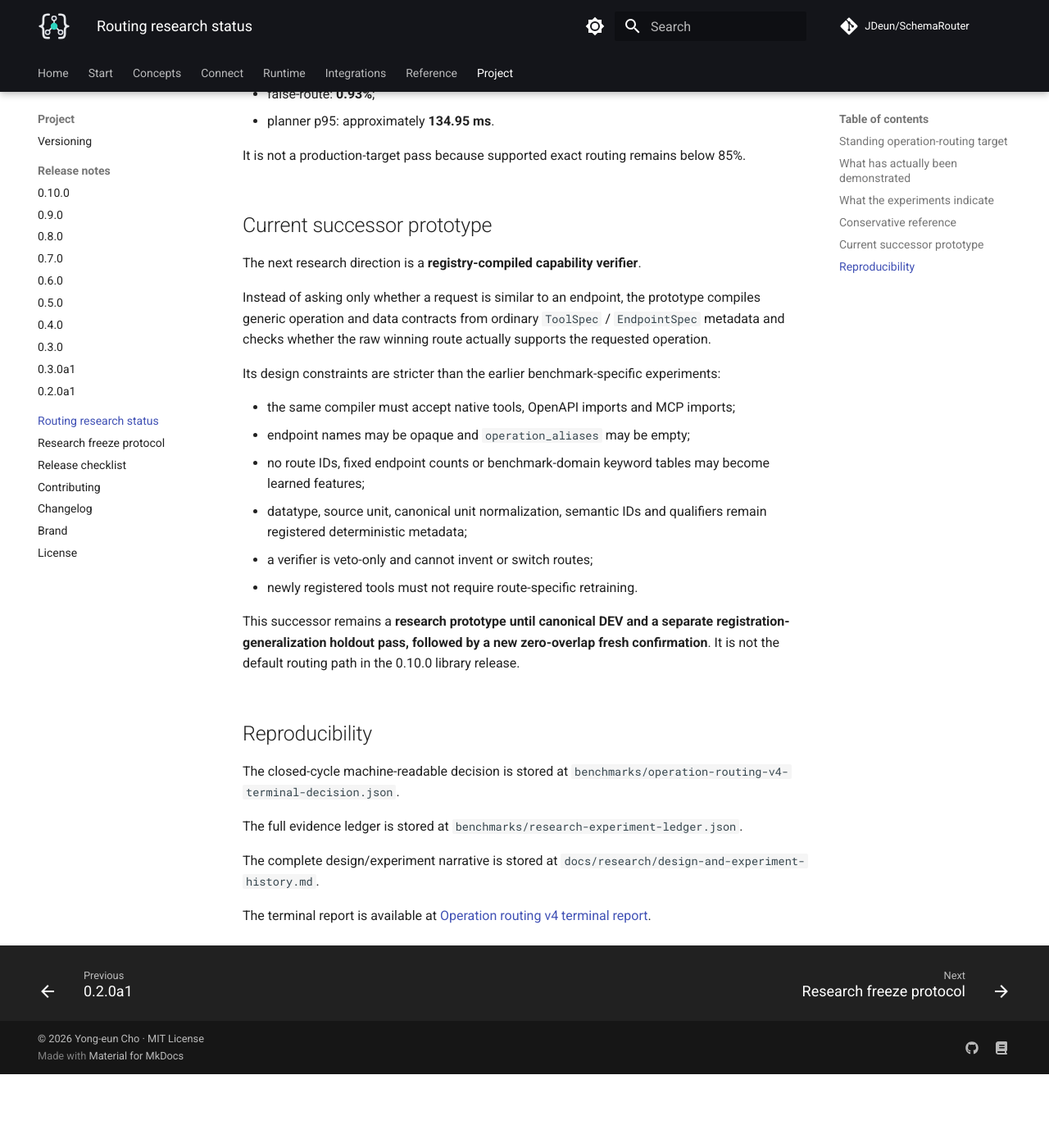
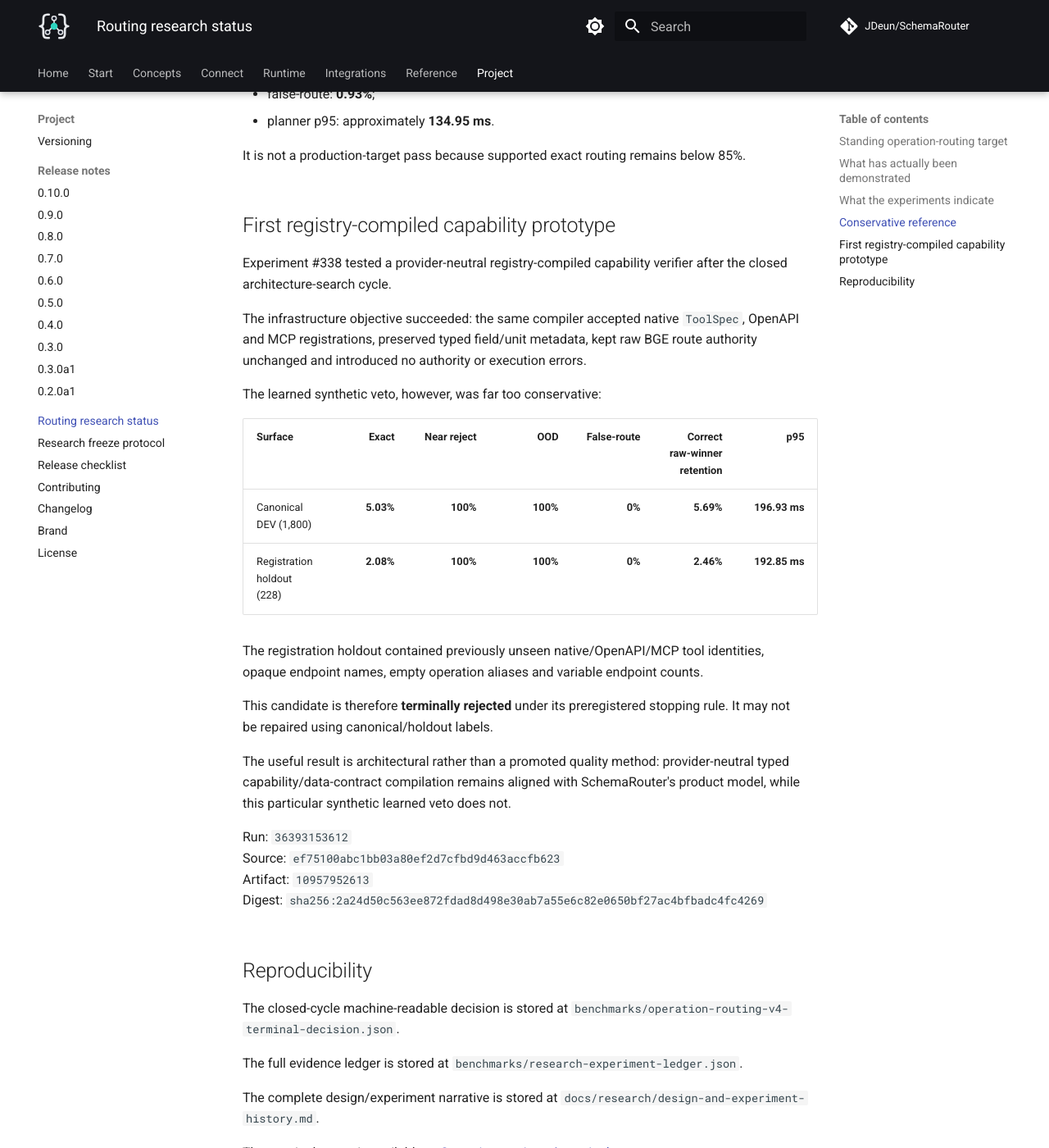
Before and after one commit to JDeun/SchemaRouter, an MkDocs documentation site: the page built from docs/research/routing-status.md, in a window 1280 px wide and 1400 px high, scrolled down 1839 px. Shown: the whole window at 82% size. Built offline with MkDocs 1.6.1 and Material for MkDocs 9.7.7, drawn with Linux system fonts in a browser that asks for light colours; comment, search, counter and statistics services are not loaded; before the commit the page ends 3149 px from its top, so only the background shows below that.

Commit message:
docs: record terminal registry capability verifier result

```diff
--- a/docs/research/routing-status.md
+++ b/docs/research/routing-status.md
@@ -62,27 +62,36 @@ The #259 BGE-M3 reference profile remains useful for safety-oriented comparison:
 
 It is not a production-target pass because supported exact routing remains below 85%.
 
-## Current successor prototype
+## First registry-compiled capability prototype
 
-The next research direction is a **registry-compiled capability verifier**.
+Experiment #338 tested a provider-neutral registry-compiled capability verifier after the closed
+architecture-search cycle.
 
-Instead of asking only whether a request is similar to an endpoint, the prototype compiles generic
-operation and data contracts from ordinary `ToolSpec` / `EndpointSpec` metadata and checks whether
-the raw winning route actually supports the requested operation.
+The infrastructure objective succeeded: the same compiler accepted native `ToolSpec`, OpenAPI and
+MCP registrations, preserved typed field/unit metadata, kept raw BGE route authority unchanged and
+introduced no authority or execution errors.
 
-Its design constraints are stricter than the earlier benchmark-specific experiments:
+The learned synthetic veto, however, was far too conservative:
 
-- the same compiler must accept native tools, OpenAPI imports and MCP imports;
-- endpoint names may be opaque and `operation_aliases` may be empty;
-- no route IDs, fixed endpoint counts or benchmark-domain keyword tables may become learned features;
-- datatype, source unit, canonical unit normalization, semantic IDs and qualifiers remain registered
-  deterministic metadata;
-- a verifier is veto-only and cannot invent or switch routes;
-- newly registered tools must not require route-specific retraining.
+| Surface | Exact | Near reject | OOD | False-route | Correct raw-winner retention | p95 |
+| --- | ---: | ---: | ---: | ---: | ---: | ---: |
+| Canonical DEV (1,800) | **5.03%** | **100%** | **100%** | **0%** | **5.69%** | **196.93 ms** |
+| Registration holdout (228) | **2.08%** | **100%** | **100%** | **0%** | **2.46%** | **192.85 ms** |
 
-This successor remains a **research prototype until canonical DEV and a separate registration-
-generalization holdout pass, followed by a new zero-overlap fresh confirmation**. It is not the
-default routing path in the 0.10.0 library release.
+The registration holdout contained previously unseen native/OpenAPI/MCP tool identities, opaque
+endpoint names, empty operation aliases and variable endpoint counts.
+
+This candidate is therefore **terminally rejected** under its preregistered stopping rule. It may not
+be repaired using canonical/holdout labels.
+
+The useful result is architectural rather than a promoted quality method: provider-neutral typed
+capability/data-contract compilation remains aligned with SchemaRouter's product model, while this
+particular synthetic learned veto does not.
+
+Run: `36393153612`
+Source: `ef75100abc1bb03a80ef2d7cfbd9d463accfb623`
+Artifact: `10957952613`
+Digest: `sha256:2a24d50c563ee872fdad8d498e30ab7a55e6c82e0650bf27ac4bfbadc4fc4269`
 
 ## Reproducibility
 
```
